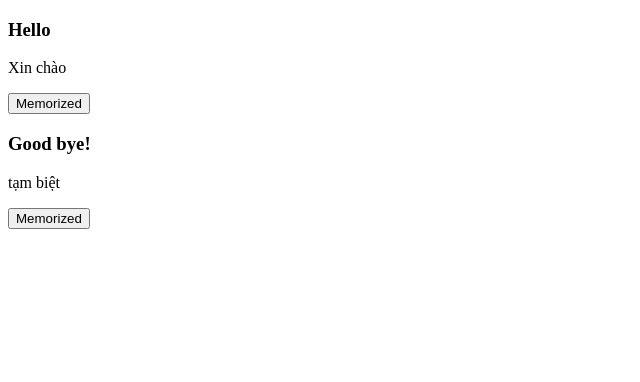
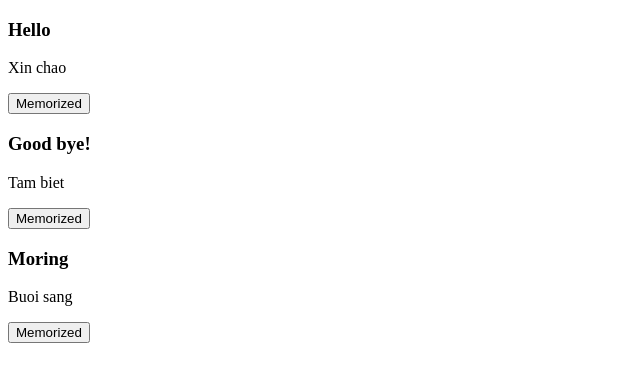
Before and after one commit to vanpho93/react2207, a React (Create React App) app: page / in a window 1280 px wide. Shown: the top 382 px of the page, without its empty margins (0-640 px from the left). Built offline with nearby package versions, Linux system fonts and the light colour scheme.

Commit message:
render list

```diff
--- a/src/components/App.js
+++ b/src/components/App.js
@@ -1,10 +1,9 @@
 import React from 'react';
-import Word from './Word';
+import List from './List';
 
 const App = () => (
     <div>
-        <Word en="Hello" vn="Xin chào" />
-        <Word en="Good bye!" vn="tạm biệt" />
+        <List />
     </div>
 );
 
--- /dev/null
+++ b/src/components/List.js
@@ -0,0 +1,25 @@
+import React, { Component } from 'react';
+import Word from './Word';
+
+class NewWord {
+    constructor(en, vn) {
+        this.en = en;
+        this.vn = vn;
+    }
+}
+
+const arrWords = [
+    new NewWord('Hello', 'Xin chao'),
+    new NewWord('Good bye!', 'Tam biet'),
+    new NewWord('Moring', 'Buoi sang')
+];
+
+export default class List extends Component {
+    render() {
+        return (
+            <div>
+                { arrWords.map(e => <Word en={e.en} vn={e.vn} key={e.en} />) }
+            </div>
+        );
+    }
+}
```
